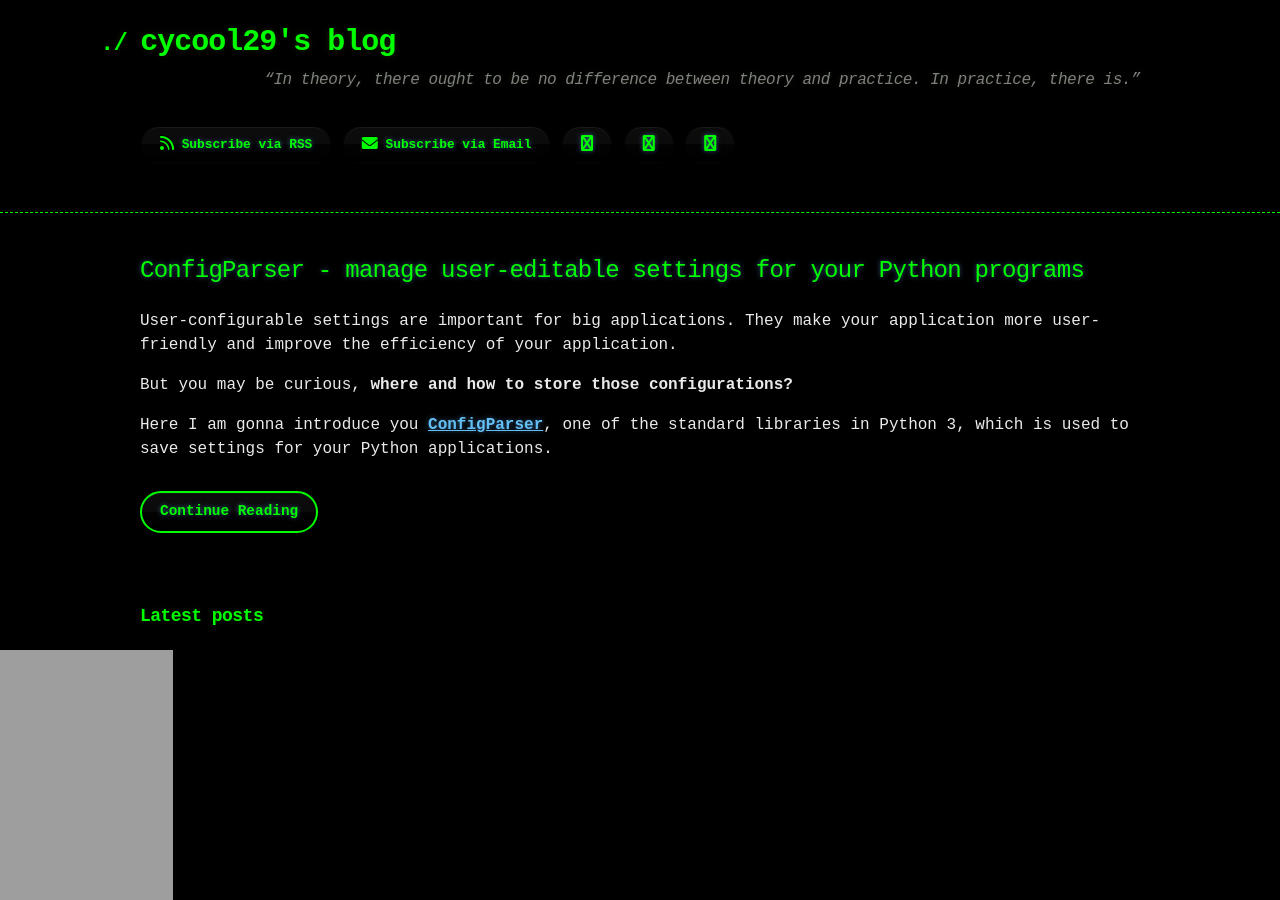
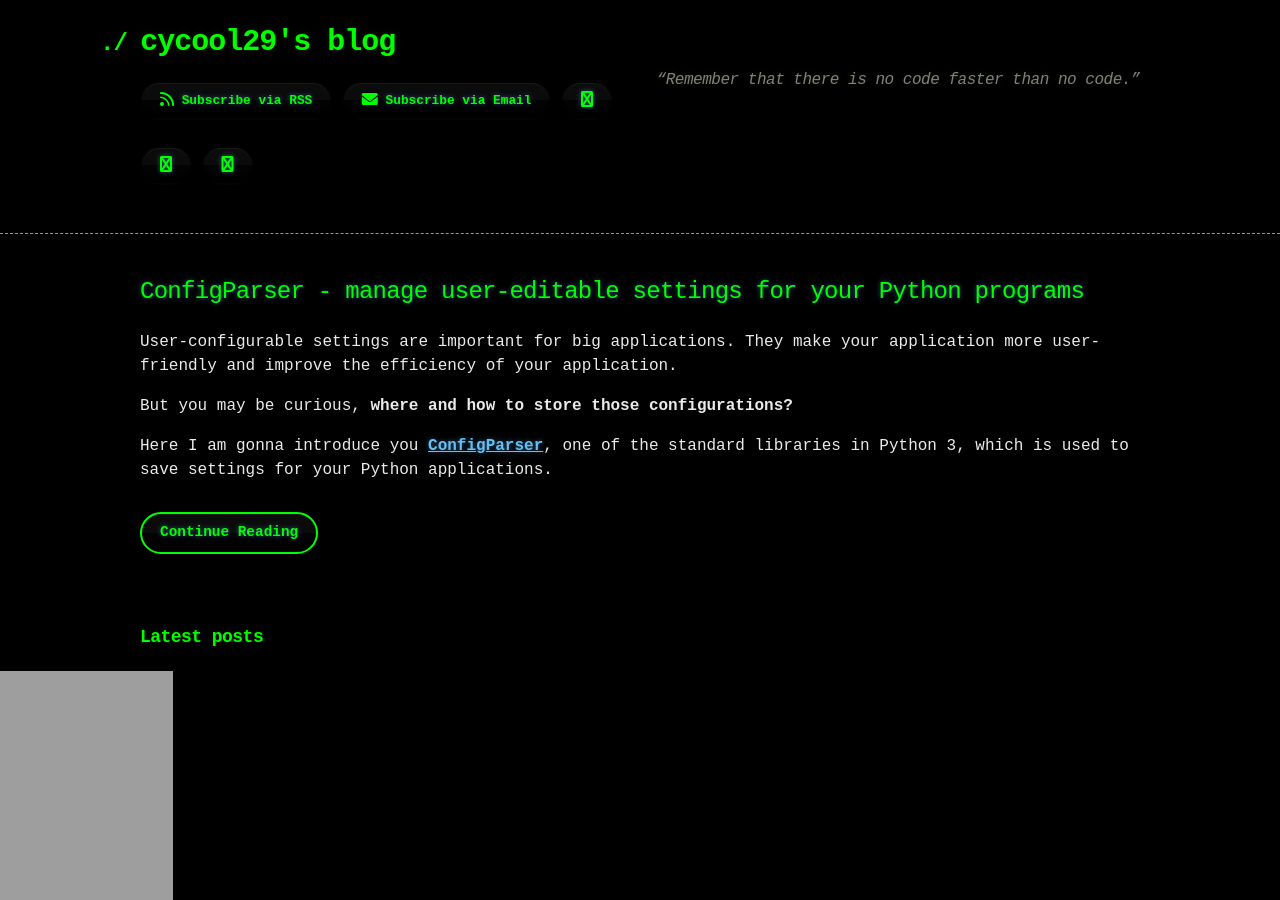
Before and after one commit to cycool29/cycool29.github.io, a Jekyll site: the page built from index.md, in a window 1280 px wide and 900 px high. Built offline with Jekyll 4.4.1, drawn with Linux system fonts in a browser that asks for light colours; a style sheet for code colours, icons or effects is not loaded.

Commit message:
Update quotes

```diff
--- a/_config.yml
+++ b/_config.yml
@@ -1,5 +1,5 @@
 title: cycool29's blog
-description: "“In theory, there ought to be no difference between theory and practice. In practice, there is.” "
+description: "“Remember that there is no code faster than no code.” "
 bio: A high school student. Intermediate in Python, Git, Bash. Learning JavaScript. He/Him. "
 author: cycool29
 url: https://cycool29.github.io
```
